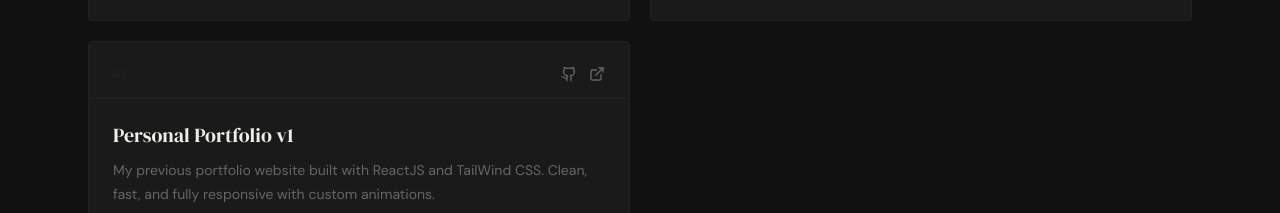
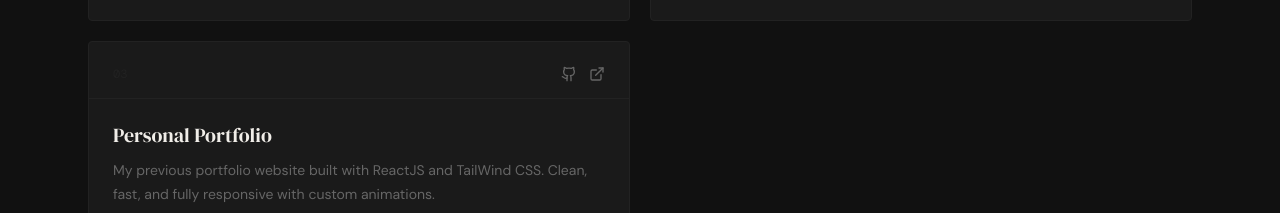
Before and after one commit to solankivipendrasingh06/vipendra-s-portfolio, a React (Vite) app: page / in a window 1280 px wide. Shown: the part 3220-3433 px from the top of the page. Built offline with nearby package versions, Linux system fonts and the light colour scheme; a web font is replaced by a local one.

Commit message:
Update project title from 'Personal Portfolio v1' to 'Personal Portfolio'

```diff
--- a/src/components/Projects.jsx
+++ b/src/components/Projects.jsx
@@ -21,7 +21,7 @@ const projects = [
 
   {
     num: '03',
-    title: 'Personal Portfolio v1',
+    title: 'Personal Portfolio',
     description: 'My previous portfolio website built with ReactJS and TailWind CSS. Clean, fast, and fully responsive with custom animations.',
     stack: ['ReactJS','Tailwind CSS'],
     github: 'https://github.com/solankivipendrasingh06/vipendra-s-portfolio',
```
